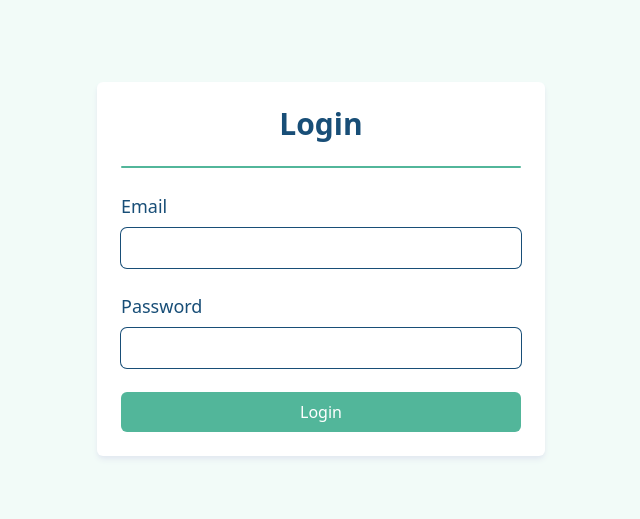
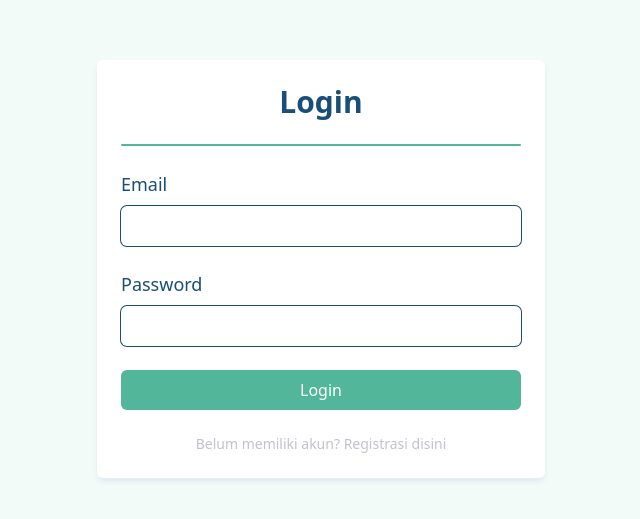
Before and after one commit to fatanabil/spendlog, a React (Vite) app: page /spendlog/login in a window 1280 px wide. Shown: the part 131-650 px from the top of the page, without its empty margins (319-959 px from the left). Built offline with nearby package versions, Linux system fonts and the light colour scheme; no server answers.

Commit message:
fix: add link to register page

```diff
--- a/src/pages/LoginPage.tsx
+++ b/src/pages/LoginPage.tsx
@@ -1,7 +1,7 @@
 import { zodResolver } from "@hookform/resolvers/zod";
 import { AxiosError } from "axios";
 import { useForm } from "react-hook-form";
-import { useNavigate } from "react-router-dom";
+import { Link, useNavigate } from "react-router-dom";
 import Button from "../components/Button";
 import Input from "../components/Input";
 import Loader from "../components/Loader";
@@ -91,6 +91,12 @@ const LoginPage = () => {
             {isSubmitting ? <Loader color="white" /> : <span>Login</span>}
           </Button>
         </form>
+        <Link
+          to="/register"
+          className="text-woodsmoke-50 dark:text-woodsmoke-500 hover:text-woodsmoke-100 mt-6 text-center text-sm"
+        >
+          Belum memiliki akun? Registrasi disini
+        </Link>
       </div>
     </main>
   );
```
